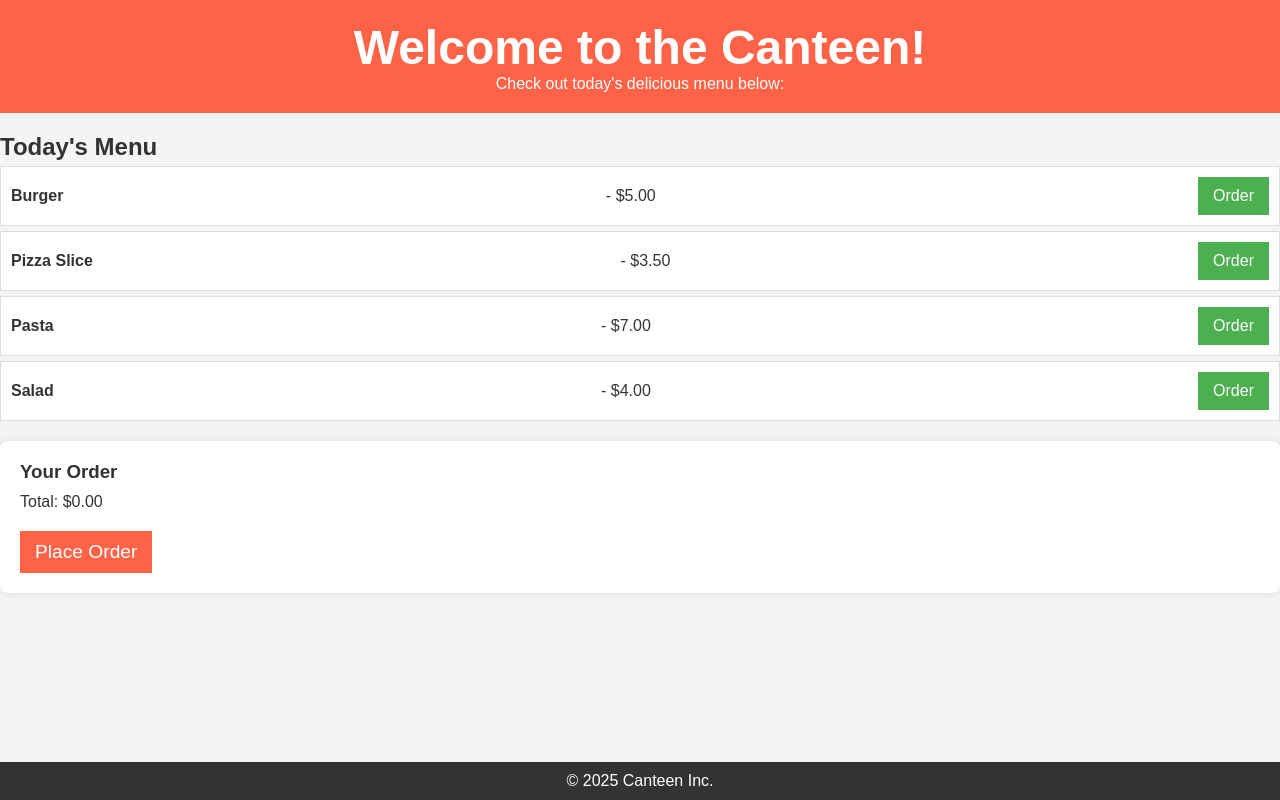
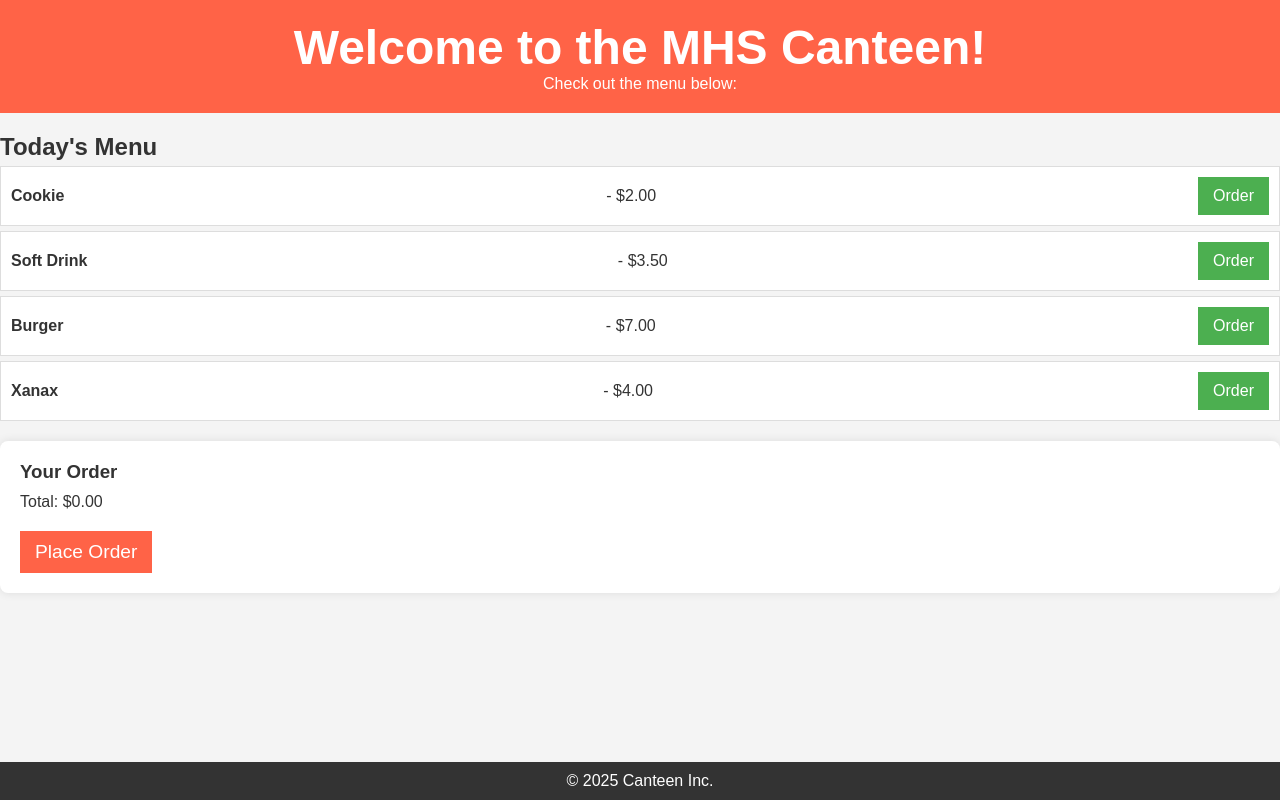
Before and after one commit to botanicalcuck/cuckteen, a plain HTML site: page cuckteenreals/index.html in a window 1280 px wide. Drawn offline with Linux system fonts and the light colour scheme.

Commit message:
Update index.html

```diff
--- a/cuckteenreals/index.html
+++ b/cuckteenreals/index.html
@@ -9,28 +9,28 @@
 </head>
 <body>
     <header>
-        <h1>Welcome to the Canteen!</h1>
-        <p>Check out today's delicious menu below:</p>
+        <h1>Welcome to the MHS Canteen!</h1>
+        <p>Check out the menu below:</p>
     </header>
 
     <section class="menu">
         <h2>Today's Menu</h2>
         <ul id="menu-list">
             <li>
-                <span class="item-name">Burger</span> - $5.00
-                <button class="order-btn" data-item="Burger" data-price="5.00">Order</button>
+                <span class="item-name">Cookie</span> - $2.00
+                <button class="order-btn" data-item="Cookie" data-price="2.00">Order</button>
             </li>
             <li>
-                <span class="item-name">Pizza Slice</span> - $3.50
-                <button class="order-btn" data-item="Pizza Slice" data-price="3.50">Order</button>
+                <span class="item-name">Soft Drink</span> - $3.50
+                <button class="order-btn" data-item="Soft Drink" data-price="3.50">Order</button>
             </li>
             <li>
-                <span class="item-name">Pasta</span> - $7.00
-                <button class="order-btn" data-item="Pasta" data-price="7.00">Order</button>
+                <span class="item-name">Burger</span> - $7.00
+                <button class="order-btn" data-item="Burger" data-price="7.00">Order</button>
             </li>
             <li>
-                <span class="item-name">Salad</span> - $4.00
-                <button class="order-btn" data-item="Salad" data-price="4.00">Order</button>
+                <span class="item-name">Xanax</span> - $4.00
+                <button class="order-btn" data-item="Xanax" data-price="4.00">Order</button>
             </li>
         </ul>
     </section>
```
